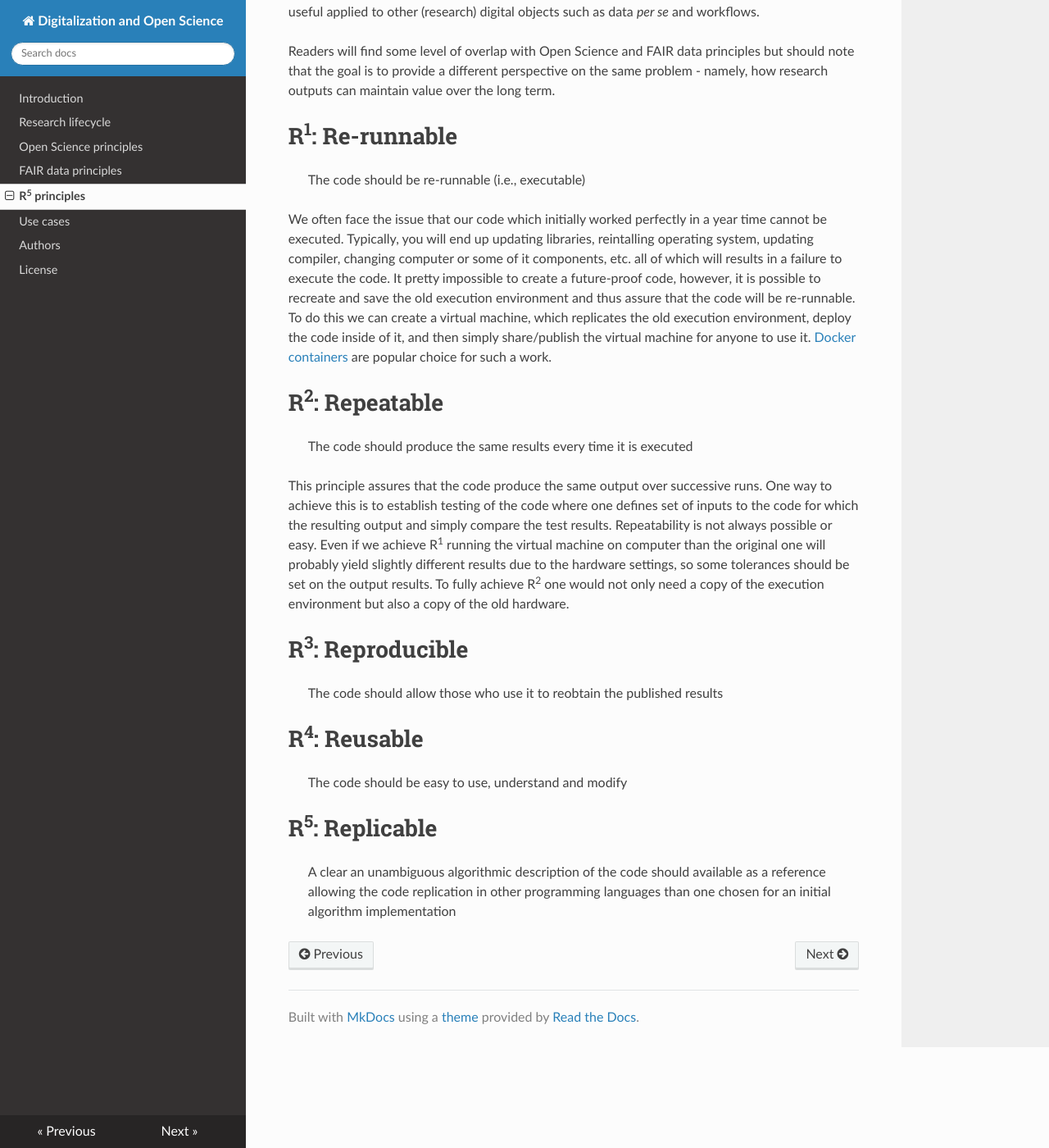
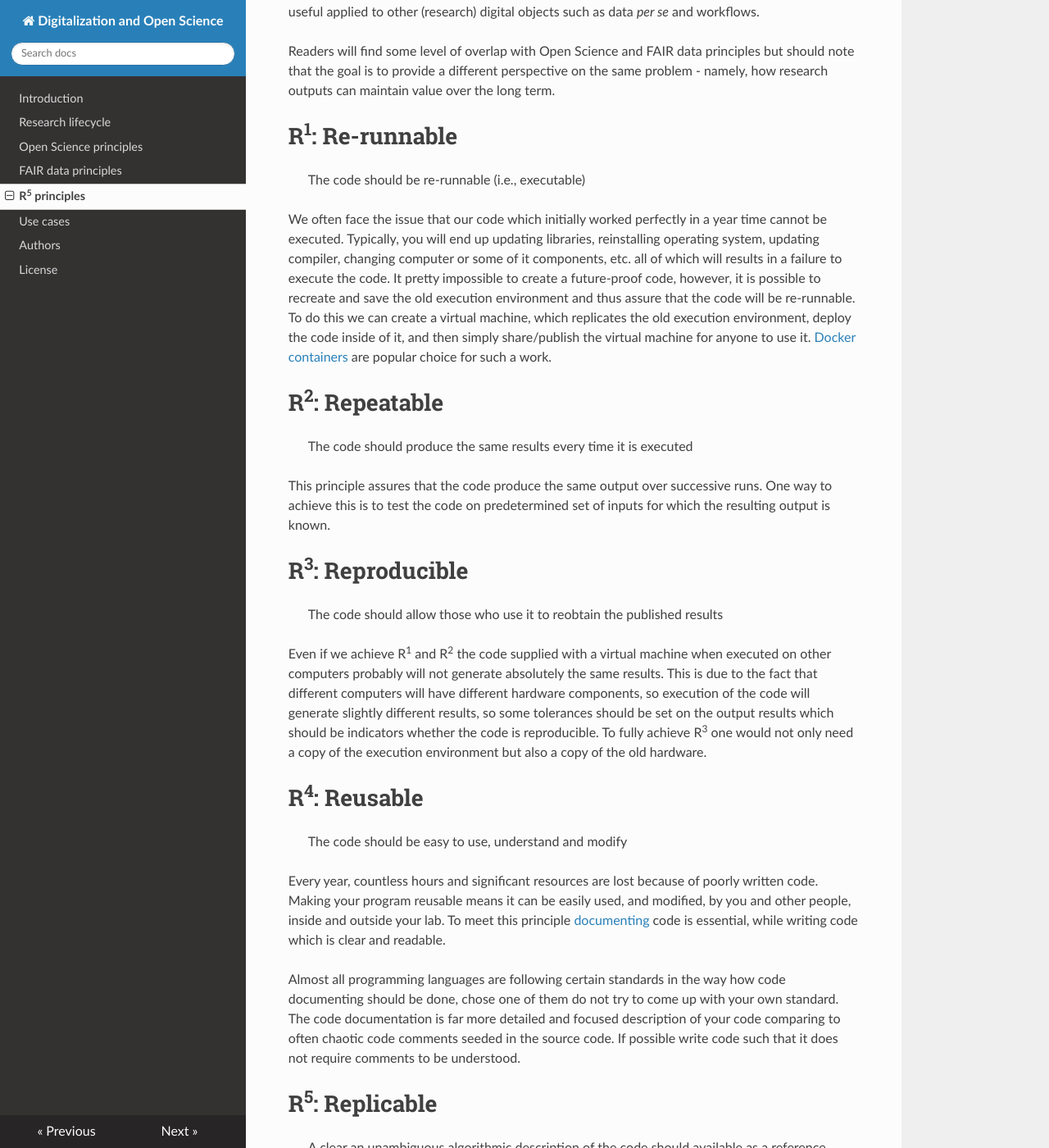
Before and after one commit to InesWuerth/FAIR-data-and-Open-Science-principles, an MkDocs documentation site: the page built from docs/4_R5.md, in a window 1280 px wide and 1400 px high, scrolled down 397 px. Shown: the whole window at 82% size. Built offline with MkDocs 1.6.1, drawn with Linux system fonts in a browser that asks for light colours; nearby versions of some CDN libraries; some of the changed text lies outside the part shown.

Commit message:
finished R5

```diff
--- a/docs/4_R5.md
+++ b/docs/4_R5.md
@@ -17,19 +17,28 @@
 # R<sup>1</sup>: Re-runnable
 > The code should be re-runnable (i.e., executable)
 
-We often face the issue that our code which initially worked perfectly in a year time cannot be executed. Typically, you will end up updating libraries, reintalling operating system, updating compiler, changing computer or some of it components, etc. all of which will results in a failure to execute the code. It pretty impossible to create a future-proof code, however, it is possible to recreate and save the old execution environment and thus assure that the code will be re-runnable. To do this we can create a virtual machine, which replicates the old execution environment, deploy the code inside of it, and then simply share/publish the virtual machine for anyone to use it. [Docker containers](https://www.docker.com/resources/what-container) are popular choice for such a work.
+We often face the issue that our code which initially worked perfectly in a year time cannot be executed. Typically, you will end up updating libraries, reinstalling operating system, updating compiler, changing computer or some of it components, etc. all of which will results in a failure to execute the code. It pretty impossible to create a future-proof code, however, it is possible to recreate and save the old execution environment and thus assure that the code will be re-runnable. To do this we can create a virtual machine, which replicates the old execution environment, deploy the code inside of it, and then simply share/publish the virtual machine for anyone to use it. [Docker containers](https://www.docker.com/resources/what-container) are popular choice for such a work.
 
 # R<sup>2</sup>: Repeatable
 > The code should produce the same results every time it is executed
 
-This principle assures that the code produce the same output over successive runs. One way to achieve this is to establish testing of the code where one defines set of inputs to the code for which the resulting output and simply compare the test results. Repeatability is not always possible or easy. Even if we achieve R<sup>1</sup> running the virtual machine on computer than the original one will probably yield slightly different results due to the hardware settings, so some tolerances should be set on the output results. To fully achieve R<sup>2</sup> one would not only need a copy of the execution environment but also a copy of the old hardware.
+This principle assures that the code produce the same output over successive runs. One way to achieve this is to test the code on predetermined set of inputs for which the resulting output is known.
 
 # R<sup>3</sup>: Reproducible
 > The code should allow those who use it to reobtain the published results
+
+Even if we achieve R<sup>1</sup> and R<sup>2</sup> the code supplied with a virtual machine when executed on other computers probably will not generate absolutely the same results. This is due to the fact that different computers will have different hardware components, so execution of the code will generate slightly different results, so some tolerances should be set on the output results which should be indicators whether the code is reproducible. To fully achieve R<sup>3</sup> one would not only need a copy of the execution environment but also a copy of the old hardware.
 
 
 # R<sup>4</sup>: Reusable
 > The code  should be easy to use, understand and modify
 
+Every year, countless hours and significant resources are lost because of poorly written code. Making your program reusable means it can be easily used, and modified, by you and other people, inside and outside your lab. To meet this principle [documenting](https://realpython.com/documenting-python-code/#commenting-vs.-documenting-code) code is essential, while writing code which is clear and readable.
+
+ Almost all programming languages are following certain standards in the way how code documenting should be done, chose one of them do not try to come up with your own standard. The code documentation is far more detailed and focused description of your code comparing to often chaotic code comments seeded in the source code. If possible write code such that it does not require comments to be understood.
+
+
 # R<sup>5</sup>: Replicable
 > A clear an unambiguous algorithmic description of the code should available as a reference allowing the code replication in other programming languages than one chosen for an initial algorithm implementation
+
+Replicability is the implicit assumption that an article that does not provide the source code makes: that the description it provides of the algorithms is sufficiently precise and complete to re-obtain the results it presents. Here, replicating implies writing a new code matching the conceptual description of the article, in order to reobtain the same results. One way of writing the algorithmic description is to use pseudo code that can be translate to any programming language.
```
